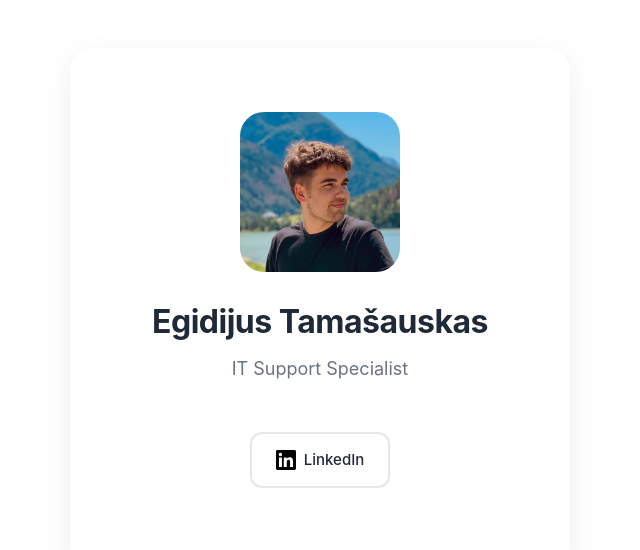
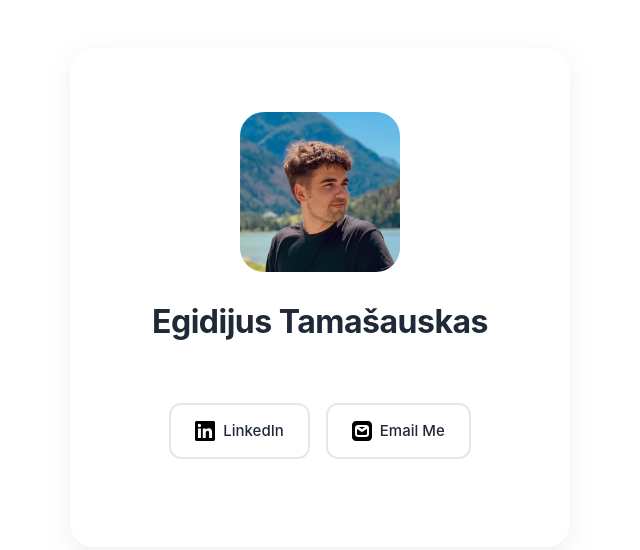
Before and after one commit to tthwn6yd9t-eng/egidit, a plain HTML site: page index.html in a window 1280 px wide. Shown: the whole page, without its empty margins (320-960 px from the left). Drawn offline with Linux system fonts and the light colour scheme.

Commit message:
Add files via upload

```diff
--- a/index.html
+++ b/index.html
@@ -6,11 +6,13 @@
     <meta name="viewport" content="width=device-width, initial-scale=1.0">
     <meta name="description" content="IT Support Specialist - Egidijus Tamašauskas (EGIDIT). Professional digital business card with contact and social links.">
     <meta name="theme-color" content="#d4d0c8">
-    <title>Egidijus Tamašauskas | EGIDIT - IT Support Specialist</title>
-
-	<!-- Canonical URL - Update to your actual domain -->
+    <title>egidit | Egidijus Tamašauskas</title>
+	<!-- Favicon -->
+    <link rel="icon" type="image/svg+xml" href="media/favicon/favicon.svg">
+	<!-- Link to external CSS -->
+    <link rel="stylesheet" href="style.css">
+	<!-- Canonical URL -->
 	<link rel="canonical" href="https://egidit.com">
-
 	<!-- Open Graph Tags for Social Sharing -->
 	<meta property="og:type" content="profile">
 	<meta property="og:title" content="Egidijus Tamašauskas | EGIDIT">
@@ -18,21 +20,11 @@
 	<meta property="og:image" content="https://egidit.com/media/pfp.jpg">
 	<meta property="og:url" content="https://egidit.com">
 	<meta property="og:site_name" content="EGIDIT">
-
-	<!-- Twitter Card Tags -->
+	<!-- Twitter / X Card Tags -->
 	<meta name="twitter:card" content="summary">
 	<meta name="twitter:title" content="Egidijus Tamašauskas | EGIDIT">
 	<meta name="twitter:description" content="IT Support Specialist">
 	<meta name="twitter:image" content="https://egidit.com/media/pfp.jpg">
-
-	<!-- Favicons -->
-	<link rel="icon" type="image/png" sizes="32x32" href="media\favicon\favicon-32x32.png">
-	<link rel="icon" type="image/png" sizes="16x16" href="media\favicon\favicon-16x16.png">
-	<link rel="apple-touch-icon" sizes="180x180" href="media\favicon\apple-touch-icon.png">
-
-	<!-- Link to external CSS -->
-    <link rel="stylesheet" href="style.css">
-
 	<!-- JSON-LD Structured Data for Search Engines -->
 	<script type="application/ld+json">
 	{
@@ -55,6 +47,7 @@
     <main class="container" role="main">
         <!-- Profile Section -->
         <section class="profile-section" aria-labelledby="profile-name">
+            <!-- Profile Picture-->
             <div class="profile-image-wrapper">
                 <img
                     src="media\pfp.jpg"
@@ -62,15 +55,17 @@
                     class="profile-image"
                 />
             </div>
-
+            <!-- Profile Name and Title -->
             <div>
                 <h1 id="profile-name" class="profile-name">Egidijus Tamašauskas</h1>
+                <!-- Optional Title Removed
                 <p class="profile-title">IT Support Specialist</p>
+                -->
             </div>
         </section>
-
-        <!-- LinkedIn Button -->
+        <!-- Buttons section -->
         <section class="social-buttons" aria-label="Social media links">
+            <!-- LinkedIn button-->
             <a
                 href="https://linkedin.com/in/egidit"
                 target="_blank"
@@ -78,12 +73,19 @@
                 class="social-btn"
                 aria-label="Visit LinkedIn profile"
             >
-
                 <img src="media\linkedin.svg" alt="" class="icon" aria-hidden="true">
                 LinkedIn
             </a>
+            <!-- Email button -->
+            <a
+                href="mailto:contact@egidit.com"
+                class="social-btn"
+                aria-label="Send email to Egidijus Tamašauskas"
+            >
+                <img src="media\email.svg" alt="" class="icon" aria-hidden="true">
+                Email Me
+            </a>
         </section>
-
     <!-- Link to external JavaScript -->
     <script src="script.js"></script>
     </main>
```
Also changed, not shown: media/email.svg (added), media/favicon/favicon.svg (added).
